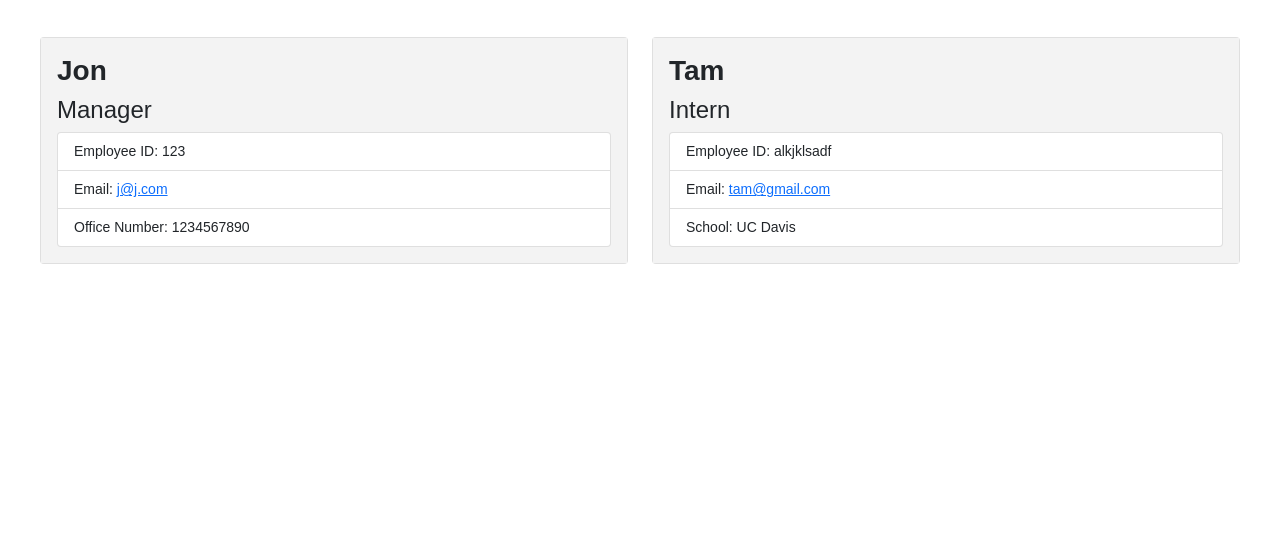
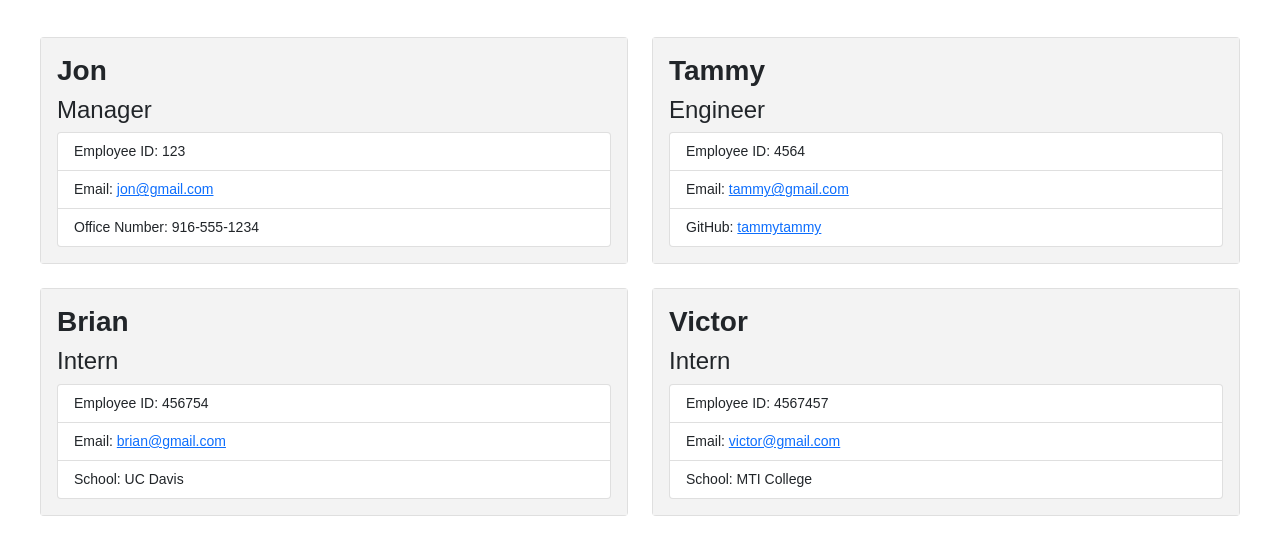
Before and after one commit to JonMooney/team-profile-generator, a website: page dist/index.html in a window 1280 px wide. Shown: the part 111-666 px from the top of the page. Drawn offline with nearby package versions, Linux system fonts and the light colour scheme.

Commit message:
Added readme file and screenshots

```diff
--- a/dist/index.html
+++ b/dist/index.html
@@ -21,25 +21,53 @@
                         <h4>Manager</h4>
                         <ul class="list-group">
                             <li class="list-group-item">Employee ID: 123</li>
-                            <li class="list-group-item">Email: <a href="mailto:j@j.com">j@j.com</a></li>
-                            <li class="list-group-item">Office Number: 1234567890</li>
+                            <li class="list-group-item">Email: <a href="mailto:jon@gmail.com">jon@gmail.com</a></li>
+                            <li class="list-group-item">Office Number: 916-555-1234</li>
                         </ul>
                     </div>
                 </div>
                 </div>
 
 
+            <div class="col">
+                <div class="card">
+                    <div class="card-body">
+                        <h3 class="card-title">Tammy</h3>
+                        <h4>Engineer</h4>
+                        <ul class="list-group">
+                            <li class="list-group-item">Employee ID: 4564</li>
+                            <li class="list-group-item">Email: <a href="mailto:tammy@gmail.com">tammy@gmail.com</a></li>
+                            <li class="list-group-item">GitHub: <a href="https://www.github.com/tammytammy" target="_blank">tammytammy</a></li>
+                        </ul>
+                    </div>
+                </div>
+            </div>
+
 
 
             <div class="col">
                 <div class="card">
                     <div class="card-body">
-                        <h3 class="card-title">Tam</h3>
+                        <h3 class="card-title">Brian</h3>
                         <h4>Intern</h4>
                         <ul class="list-group">
-                            <li class="list-group-item">Employee ID: alkjklsadf</li>
-                            <li class="list-group-item">Email: <a href="mailto:tam@gmail.com">tam@gmail.com</a></li>
+                            <li class="list-group-item">Employee ID: 456754</li>
+                            <li class="list-group-item">Email: <a href="mailto:brian@gmail.com">brian@gmail.com</a></li>
                             <li class="list-group-item">School: UC Davis</li>
+                        </ul>
+                    </div>
+                </div>
+            </div>
+
+            <div class="col">
+                <div class="card">
+                    <div class="card-body">
+                        <h3 class="card-title">Victor</h3>
+                        <h4>Intern</h4>
+                        <ul class="list-group">
+                            <li class="list-group-item">Employee ID: 4567457</li>
+                            <li class="list-group-item">Email: <a href="mailto:victor@gmail.com">victor@gmail.com</a></li>
+                            <li class="list-group-item">School: MTI College</li>
                         </ul>
                     </div>
                 </div>
```
Also changed, not shown: README.md, assets/images/screen1.jpg (added), assets/images/screen2.jpg (added).
